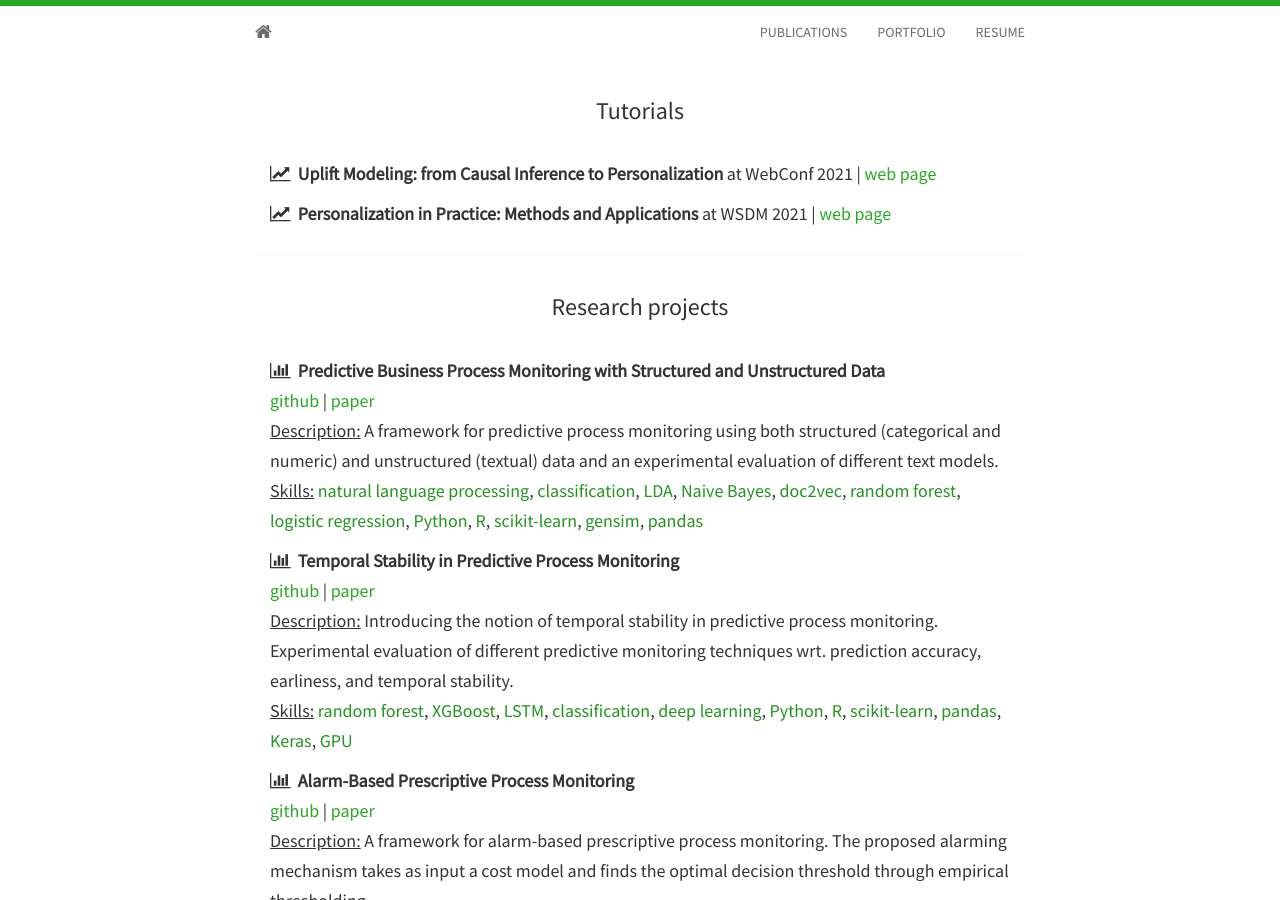
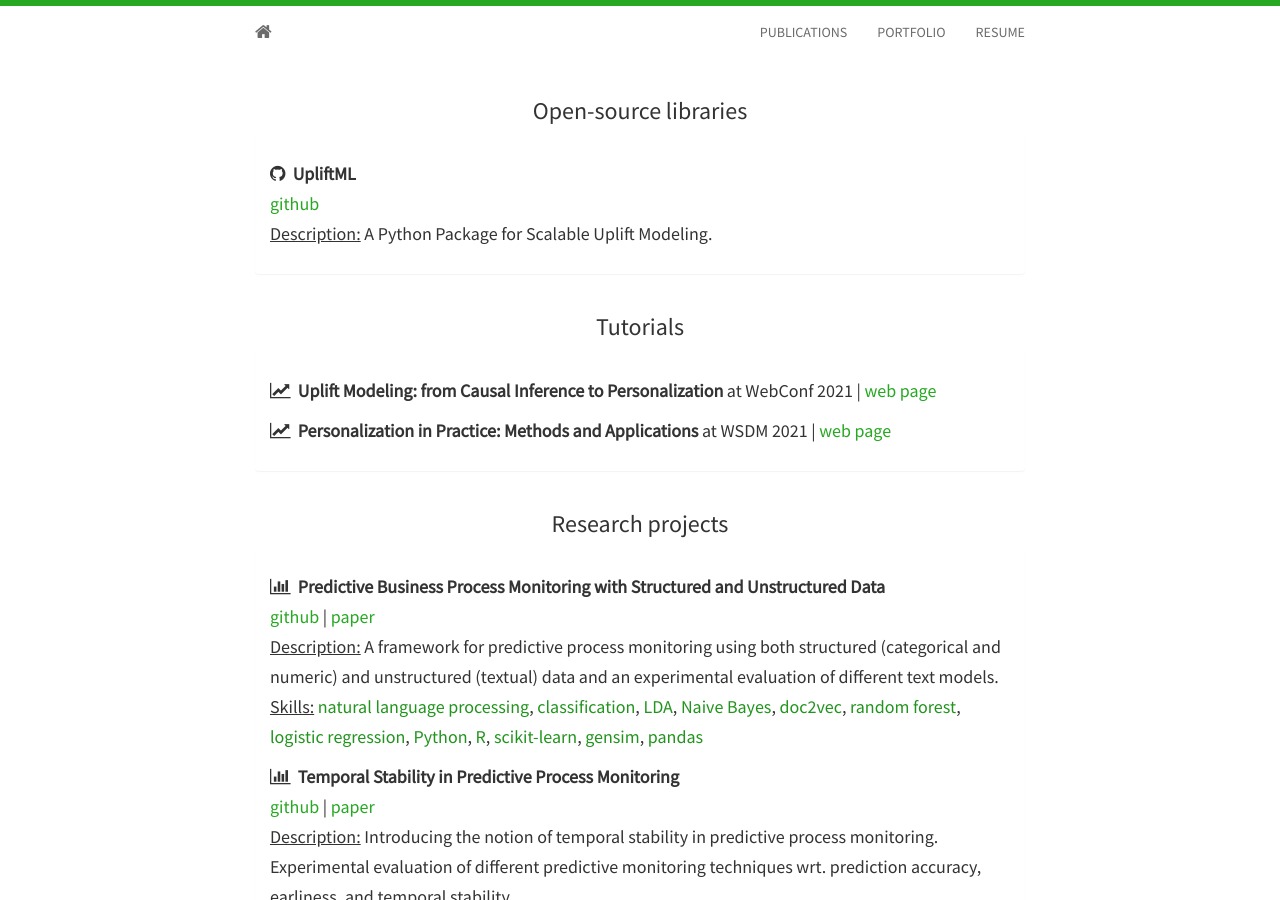
Before and after one commit to irhete/irhete.github.io, a Jekyll site: the page built from portfolio.html, in a window 1280 px wide and 900 px high. Built offline with Jekyll 4.4.1, drawn with Linux system fonts in a browser that asks for light colours; nearby versions of some CDN libraries; a style sheet for code colours, icons or effects is not loaded.

Commit message:
Added UpliftML to Portfolio

```diff
--- a/_includes/portfolio.html
+++ b/_includes/portfolio.html
@@ -1,4 +1,17 @@
 <section id="projects">
+
+<div class="container">
+  <h3>Open-source libraries</h3>
+  <div class="panel panel-default">
+    <div class="panel-body">
+		<h5>
+			<i class="fa fa-github"></i>&nbsp;&nbsp;<strong>UpliftML</strong> <br>
+            <a href="https://github.com/bookingcom/upliftml">github</a><br>
+<u>Description:</u> A Python Package for Scalable Uplift Modeling.
+		</h5>
+    </div>
+  </div>
+</div>
 
 <div class="container">
   <h3>Tutorials</h3>
@@ -10,7 +23,6 @@
 <h5>
 			<i class="fa fa-line-chart"></i>&nbsp;&nbsp;<strong>Personalization in Practice: Methods and Applications</strong> at WSDM 2021 | <a href="https://booking.ai/personalization-in-practice-2bb4bc680eb3">web page</a> <br>
 		</h5>
-
     </div>
   </div>
 </div>
```
